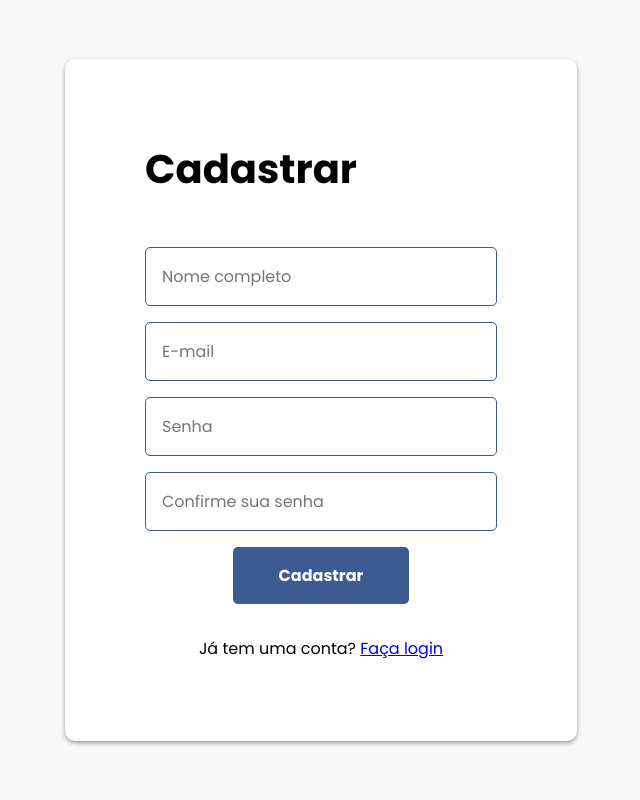
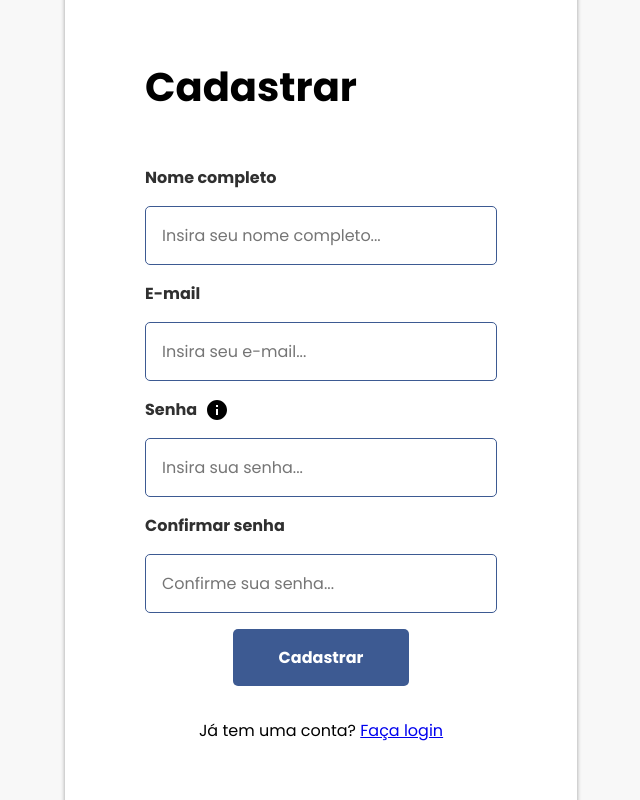
Before and after one commit to WeeeverAlex/Interface-StartUpAi, a React (Vite) app: page /signup in a window 1280 px wide. Shown: the whole page, without its empty margins (319-959 px from the left). Built offline with nearby package versions, Linux system fonts and the light colour scheme.

Commit message:
att cadastro

```diff
--- a/src/Cadastro.css
+++ b/src/Cadastro.css
@@ -56,6 +56,42 @@
   transition: border-color 0.3s, box-shadow 0.3s;
 }
 
+.App-cadastro form label {
+  font-size: 1rem;
+  font-weight: bold;
+  color: #303030;
+  width: 100%;
+  text-align: left;
+}
+
+#password-label-and-info {
+  position: relative;
+  display: flex;
+  align-items: center;
+  justify-content: space-between;
+  width: fit-content;
+  margin-right: auto;
+  gap: 0.5rem;
+}
+
+.password-info {
+  display: none;
+  position: absolute;
+  left: 105%;
+  top: 0;
+  white-space: nowrap;
+  background-color: #f0f0f0;
+  padding: 15px 35px 15px 35px;
+  border-radius: 8px;
+  font-size: 0.9rem;
+  box-shadow: 0px 0px 8px rgba(0, 0, 0, 0.5);
+  z-index: 1000;
+}
+
+#password-label-and-info:hover .password-info {
+  display: block;
+}
+
 .App-cadastro form button {
   width: 100%;
   padding: 1rem;
--- a/src/Cadastro.jsx
+++ b/src/Cadastro.jsx
@@ -1,18 +1,19 @@
-import React, { useState } from 'react';
-import { Link, useNavigate } from 'react-router-dom';
-import './Cadastro.css';
-import Snackbar from '@mui/material/Snackbar';
-import Alert from '@mui/material/Alert';
-import icon from './assets/favicon.ico';
+import React, { useState } from "react";
+import { Link, useNavigate } from "react-router-dom";
+import "./Cadastro.css";
+import Snackbar from "@mui/material/Snackbar";
+import Alert from "@mui/material/Alert";
+import icon from "./assets/favicon.ico";
+import InfoIcon from "@mui/icons-material/Info"; // Importar o ícone de informação
 
 function Cadastro() {
   const navigate = useNavigate();
   const [message, setMessage] = useState("");
   const [open, setOpen] = useState(false);
-  const [alertSeverity, setAlertSeverity] = useState('success'); // 'error' ou 'success'
+  const [alertSeverity, setAlertSeverity] = useState("success"); // 'error' ou 'success'
 
   const handleClose = (event, reason) => {
-    if (reason === 'clickaway') {
+    if (reason === "clickaway") {
       return;
     }
     setOpen(false);
@@ -21,38 +22,40 @@ function Cadastro() {
   const handleSubmit = async (event) => {
     event.preventDefault();
     const formData = new FormData(event.target);
-    const name = formData.get('name');
-    const email = formData.get('email');
-    const password = formData.get('password');
-    const confirmPassword = formData.get('confirmPassword');
+    const name = formData.get("name");
+    const email = formData.get("email");
+    const password = formData.get("password");
+    const confirmPassword = formData.get("confirmPassword");
 
     if (password !== confirmPassword) {
       setMessage("As senhas não coincidem.");
-      setAlertSeverity('error');
+      setAlertSeverity("error");
       setOpen(true);
       return;
     }
 
     try {
-      const response = await fetch('https://api.pontochave.projetohorizontes.com/user/signup', {
-        method: 'POST',
+      const response = await fetch("http://127.0.0.1:8000/user/signup", {
+        method: "POST",
         headers: {
-          'Content-Type': 'application/json',
+          "Content-Type": "application/json",
         },
-        body: JSON.stringify({ name, email, password })
+        body: JSON.stringify({ name, email, password }),
       });
 
+      const data = await response.json();
+
       if (!response.ok) {
-        throw new Error('Falha no cadastro');
+        throw new Error(data.detail);
       }
 
-      setMessage("Cadastro realizado com sucesso!");
-      setAlertSeverity('success');
+      setMessage("Cadastro realizado com sucesso! Redirecionando...");
+      setAlertSeverity("success");
       setOpen(true);
-      setTimeout(() => navigate("/login"), 2000);  // Redirect after 2 seconds
+      setTimeout(() => navigate("/login"), 1000);
     } catch (error) {
       setMessage("Erro: " + error.message);
-      setAlertSeverity('error');
+      setAlertSeverity("error");
       setOpen(true);
     }
   };
@@ -67,14 +70,52 @@ function Cadastro() {
       <div className="App-cadastro" id="cadastro">
         <h1>Cadastrar</h1>
         <form onSubmit={handleSubmit}>
-          <input name="name" type="text" placeholder="Nome completo" required />
-          <input name="email" type="email" placeholder="E-mail" required />
-          <input name="password" type="password" placeholder="Senha" required />
-          <input name="confirmPassword" type="password" placeholder="Confirme sua senha" required />
+          <label htmlFor="name">Nome completo</label>
+          <input id="name" name="name" type="text" placeholder="Insira seu nome completo..." required />
+
+          <label htmlFor="email">E-mail</label>
+          <input id="email" name="email" type="email" placeholder="Insira seu e-mail..." required />
+
+          <div id="password-label-and-info">
+            <label htmlFor="password">Senha</label>
+            <InfoIcon className="info-icon"
+              onMouseOver={() => document.getElementById("password-info").style.visibility = "visible"}
+              onMouseOut={() => document.getElementById("password-info").style.visibility = "hidden"}
+              sx={{ cursor: 'help' }}
+            />
+            <div id="password-info" className="password-info" style={{ visibility: 'hidden' }}>
+              <p>A senha deve conter:</p>
+              <ul>
+                <li>A senha deve ter pelo menos 8 caracteres.</li>
+                <li>Pelo menos uma letra e um número.</li>
+              </ul>
+            </div>
+          </div>
+          <input
+            id="password"
+            name="password"
+            type="password"
+            placeholder="Insira sua senha..."
+            required
+            autocomplete="off"
+          />
+
+          <label htmlFor="confirmPassword">Confirmar senha</label>
+          <input
+            id="confirmPassword"
+            name="confirmPassword"
+            type="password"
+            placeholder="Confirme sua senha..."
+            required
+          />
           <button type="submit">Cadastrar</button>
         </form>
         <Snackbar open={open} autoHideDuration={6000} onClose={handleClose}>
-          <Alert onClose={handleClose} severity={alertSeverity} sx={{ width: '100%' }}>
+          <Alert
+            onClose={handleClose}
+            severity={alertSeverity}
+            sx={{ width: "100%" }}
+          >
             {message}
           </Alert>
         </Snackbar>
```
